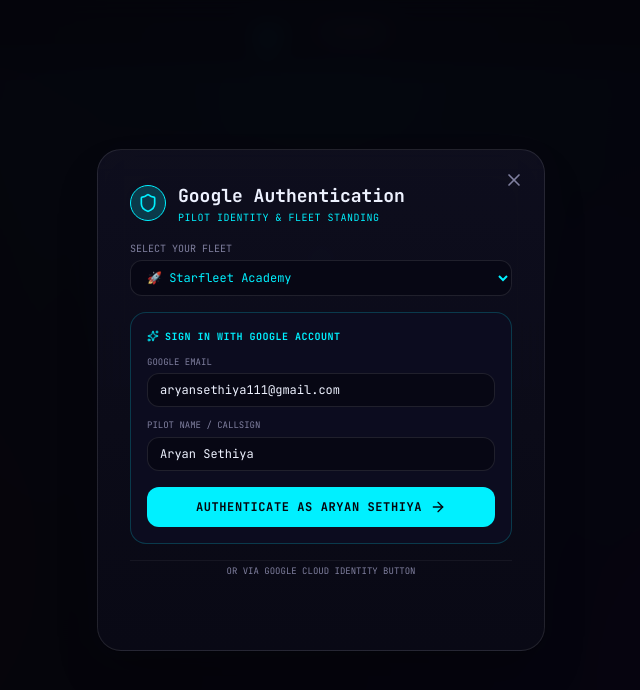
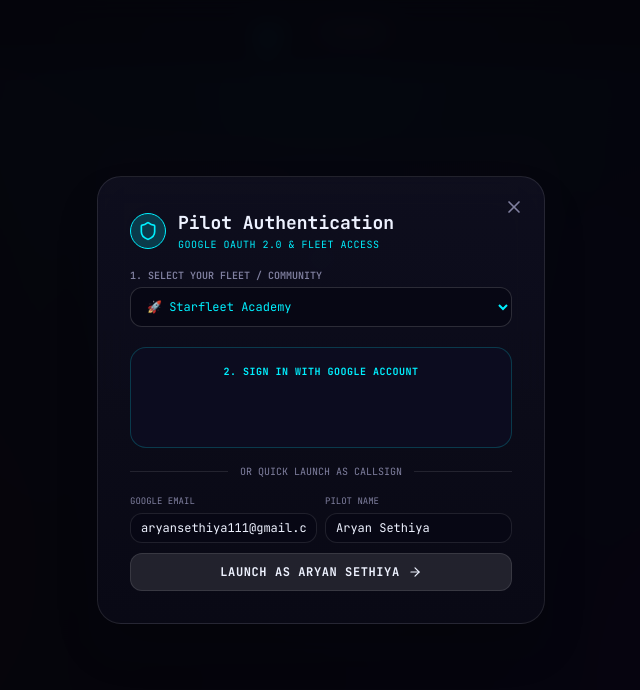
Before and after one commit to AryanSethiya/orbitO-frontend, a React (Vite) app: page / in a window 1280 px wide. Both pictures are taken after a click on the button "Sign In". Shown: the top 690 px of the page, without its empty margins (319-959 px from the left). Built offline with nearby package versions, Linux system fonts and the light colour scheme; no server answers.

Commit message:
feat(auth): configure user Google OAuth Client ID for production login

```diff
--- a/src/components/AuthModal.tsx
+++ b/src/components/AuthModal.tsx
@@ -2,7 +2,7 @@
 import { GoogleLogin, type CredentialResponse } from '@react-oauth/google';
 import { ApiClient } from '../api/client';
 import type { UserProfile } from '../types/game';
-import { X, Shield, Sparkles, AlertCircle, ArrowRight } from 'lucide-react';
+import { X, Shield, AlertCircle, ArrowRight } from 'lucide-react';
 
 interface AuthModalProps {
   isOpen: boolean;
@@ -48,7 +48,7 @@
       const payload = parseJwt(credentialResponse.credential);
       const userEmail = payload?.email || email;
       const userName = payload?.name || payload?.given_name || pilotName;
-      const picture = payload?.picture;
+      const picture = payload?.picture || `https://api.dicebear.com/7.x/bottts/svg?seed=${encodeURIComponent(userName)}`;
       const googleId = payload?.sub;
 
       const res = await ApiClient.loginWithGoogle({
@@ -119,8 +119,8 @@
             <Shield className="w-5 h-5 text-[#00f0ff]" />
           </div>
           <div>
-            <h2 className="font-mono text-lg font-bold text-[#eef2ff]">Google Authentication</h2>
-            <p className="font-mono text-[10px] text-[#00f0ff] uppercase tracking-wider">Pilot Identity &amp; Fleet Standing</p>
+            <h2 className="font-mono text-lg font-bold text-[#eef2ff]">Pilot Authentication</h2>
+            <p className="font-mono text-[10px] text-[#00f0ff] uppercase tracking-wider">Google OAuth 2.0 &amp; Fleet Access</p>
           </div>
         </div>
 
@@ -132,12 +132,12 @@
         )}
 
         {/* Community / Fleet selector */}
-        <div className="mb-4 text-left">
-          <label className="font-mono text-[10px] text-[#8080a0] uppercase block mb-1">Select Your Fleet</label>
+        <div className="mb-5 text-left">
+          <label className="font-mono text-[10px] text-[#8080a0] uppercase block mb-1 font-semibold">1. Select Your Fleet / Community</label>
           <select
             value={community}
             onChange={(e) => setCommunity(e.target.value)}
-            className="w-full bg-[#070714] border border-white/10 rounded-xl px-3 py-2 text-xs font-mono text-[#00f0ff] focus:outline-none focus:border-[#00f0ff]"
+            className="w-full bg-[#070714] border border-white/15 rounded-xl px-3 py-2.5 text-xs font-mono text-[#00f0ff] focus:outline-none focus:border-[#00f0ff]"
           >
             <option value="Starfleet Academy">🚀 Starfleet Academy</option>
             <option value="Nebula Squad">🌌 Nebula Squad</option>
@@ -147,56 +147,61 @@
           </select>
         </div>
 
-        {/* Direct Google Account Sign-In */}
-        <div className="p-4 rounded-2xl bg-[#0c0c1f] border border-[#00f0ff]/20 flex flex-col gap-3 mb-4 text-left">
-          <span className="font-mono text-[10px] text-[#00f0ff] uppercase tracking-wider font-bold flex items-center gap-1.5">
-            <Sparkles className="w-3 h-3" />
-            Sign in with Google Account
-          </span>
+        {/* 2. Official Google Sign In Button */}
+        <div className="w-full flex flex-col items-center justify-center my-3 bg-[#0c0c1f] p-4 rounded-2xl border border-[#00f0ff]/20">
+          <label className="font-mono text-[10px] text-[#00f0ff] uppercase block mb-3 font-bold tracking-wider">
+            2. Sign in with Google Account
+          </label>
+          <GoogleLogin
+            onSuccess={handleGoogleSuccess}
+            onError={() => setError('Google Sign-In prompt closed or failed.')}
+            theme="filled_black"
+            shape="pill"
+            size="large"
+            text="continue_with"
+            width="100%"
+          />
+        </div>
 
+        <div className="flex items-center gap-3 my-4">
+          <div className="h-[1px] flex-1 bg-white/10"></div>
+          <span className="font-mono text-[10px] text-[#8080a0] uppercase">Or Quick Launch as Callsign</span>
+          <div className="h-[1px] flex-1 bg-white/10"></div>
+        </div>
+
+        {/* Callsign / Direct Sign-In fallback */}
+        <div className="flex flex-col gap-2.5 text-left">
+          <div className="grid grid-cols-2 gap-2">
             <div>
               <label className="font-mono text-[9px] text-[#8080a0] uppercase block mb-1">Google Email</label>
               <input
                 type="email"
                 value={email}
                 onChange={(e) => setEmail(e.target.value)}
-              placeholder="your.email@gmail.com"
-              className="w-full bg-[#070714] border border-white/10 rounded-xl px-3 py-2 text-xs font-mono text-[#eef2ff] focus:outline-none focus:border-[#00f0ff]"
+                placeholder="email@gmail.com"
+                className="w-full bg-[#070714] border border-white/10 rounded-xl px-2.5 py-1.5 text-xs font-mono text-[#eef2ff] focus:outline-none focus:border-[#00f0ff]"
               />
             </div>
-
             <div>
-            <label className="font-mono text-[9px] text-[#8080a0] uppercase block mb-1">Pilot Name / Callsign</label>
+              <label className="font-mono text-[9px] text-[#8080a0] uppercase block mb-1">Pilot Name</label>
               <input
                 type="text"
                 value={pilotName}
                 onChange={(e) => setPilotName(e.target.value)}
                 placeholder="Aryan Sethiya"
-              className="w-full bg-[#070714] border border-white/10 rounded-xl px-3 py-2 text-xs font-mono text-[#eef2ff] focus:outline-none focus:border-[#00f0ff]"
+                className="w-full bg-[#070714] border border-white/10 rounded-xl px-2.5 py-1.5 text-xs font-mono text-[#eef2ff] focus:outline-none focus:border-[#00f0ff]"
               />
+            </div>
           </div>
 
           <button
             onClick={handleDirectGoogleLogin}
-            disabled={loading || !email.trim()}
-            className="w-full py-3 px-4 rounded-xl bg-[#00f0ff] text-[#05050c] font-mono text-xs font-bold uppercase tracking-wider hover:shadow-[0_0_20px_rgba(0,240,255,0.5)] active:scale-95 transition-all flex items-center justify-center gap-2 mt-1"
+            disabled={loading}
+            className="w-full py-2.5 px-3 rounded-xl bg-white/10 hover:bg-white/20 text-[#eef2ff] font-mono text-xs font-bold uppercase tracking-wider active:scale-95 transition-all flex items-center justify-center gap-2 border border-white/10"
           >
-            <span>Authenticate as {pilotName || 'Pilot'}</span>
-            <ArrowRight className="w-4 h-4" />
+            <span>Launch as {pilotName || 'Pilot'}</span>
+            <ArrowRight className="w-3.5 h-3.5" />
           </button>
-        </div>
-
-        {/* Optional Google Identity One-Tap */}
-        <div className="w-full flex flex-col items-center justify-center pt-1 border-t border-white/5">
-          <span className="font-mono text-[9px] text-[#8080a0] uppercase mb-2">Or via Google Cloud Identity Button</span>
-          <GoogleLogin
-            onSuccess={handleGoogleSuccess}
-            onError={() => setError('Google OAuth Client not configured in Google Console yet. Use the Google Sign-In above!')}
-            theme="filled_black"
-            shape="pill"
-            size="medium"
-            text="continue_with"
-          />
         </div>
 
       </div>
--- a/src/main.tsx
+++ b/src/main.tsx
@@ -4,7 +4,7 @@
 import './index.css';
 import App from './App.tsx';
 
-const GOOGLE_CLIENT_ID = import.meta.env.VITE_GOOGLE_CLIENT_ID || '358487920194-eukp2v968t7k06tps0eim1dlaepq3e1k.apps.googleusercontent.com';
+const GOOGLE_CLIENT_ID = import.meta.env.VITE_GOOGLE_CLIENT_ID || '755407423715-tvvhvchks80qlvhe3ohvoq5ichq6rhgf.apps.googleusercontent.com';
 
 createRoot(document.getElementById('root')!).render(
   <StrictMode>
```
Also changed, not shown: 1 other file (tests, documents, lock files or other folders). Lines whose indentation alone changed are shown as unchanged.
